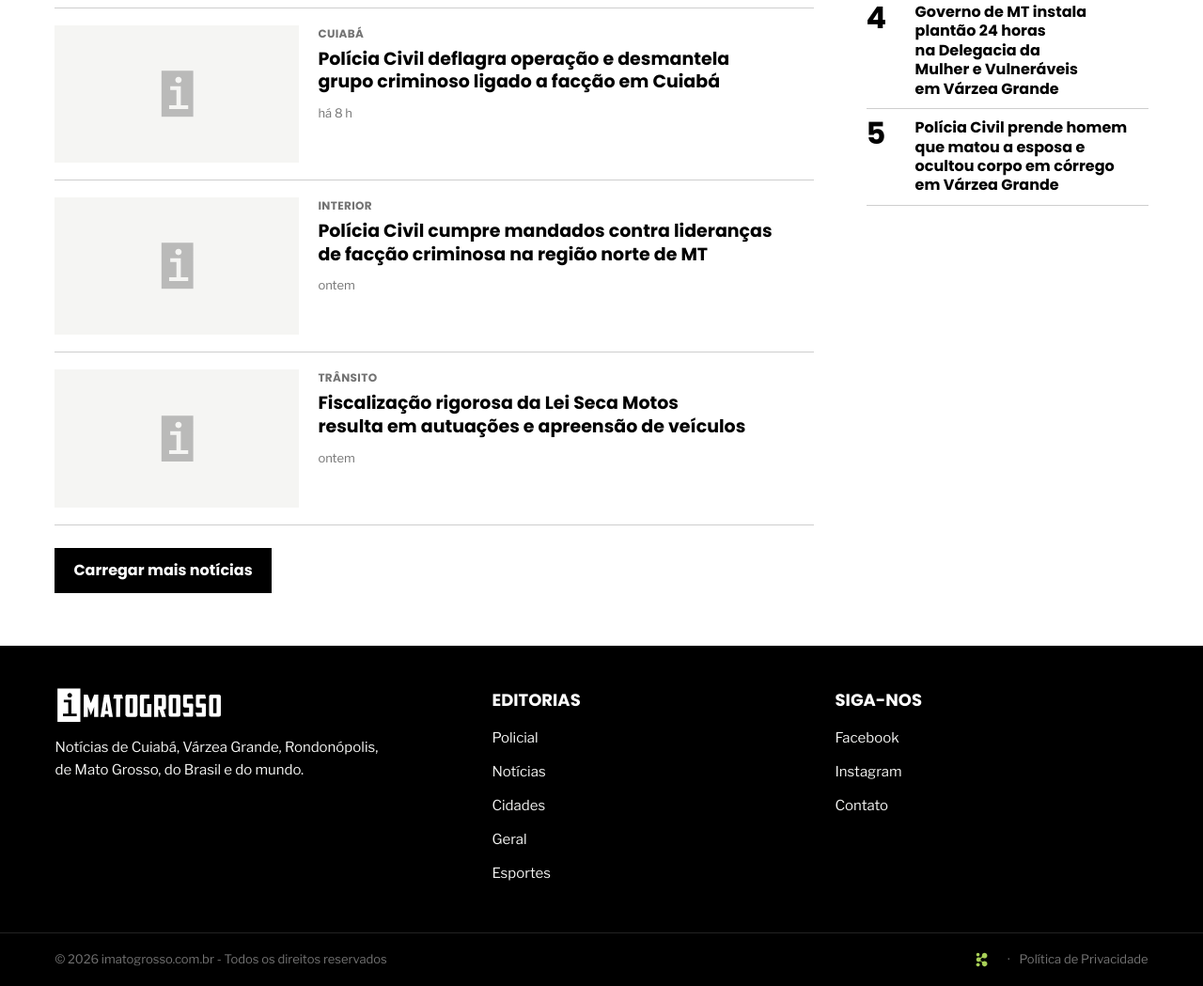
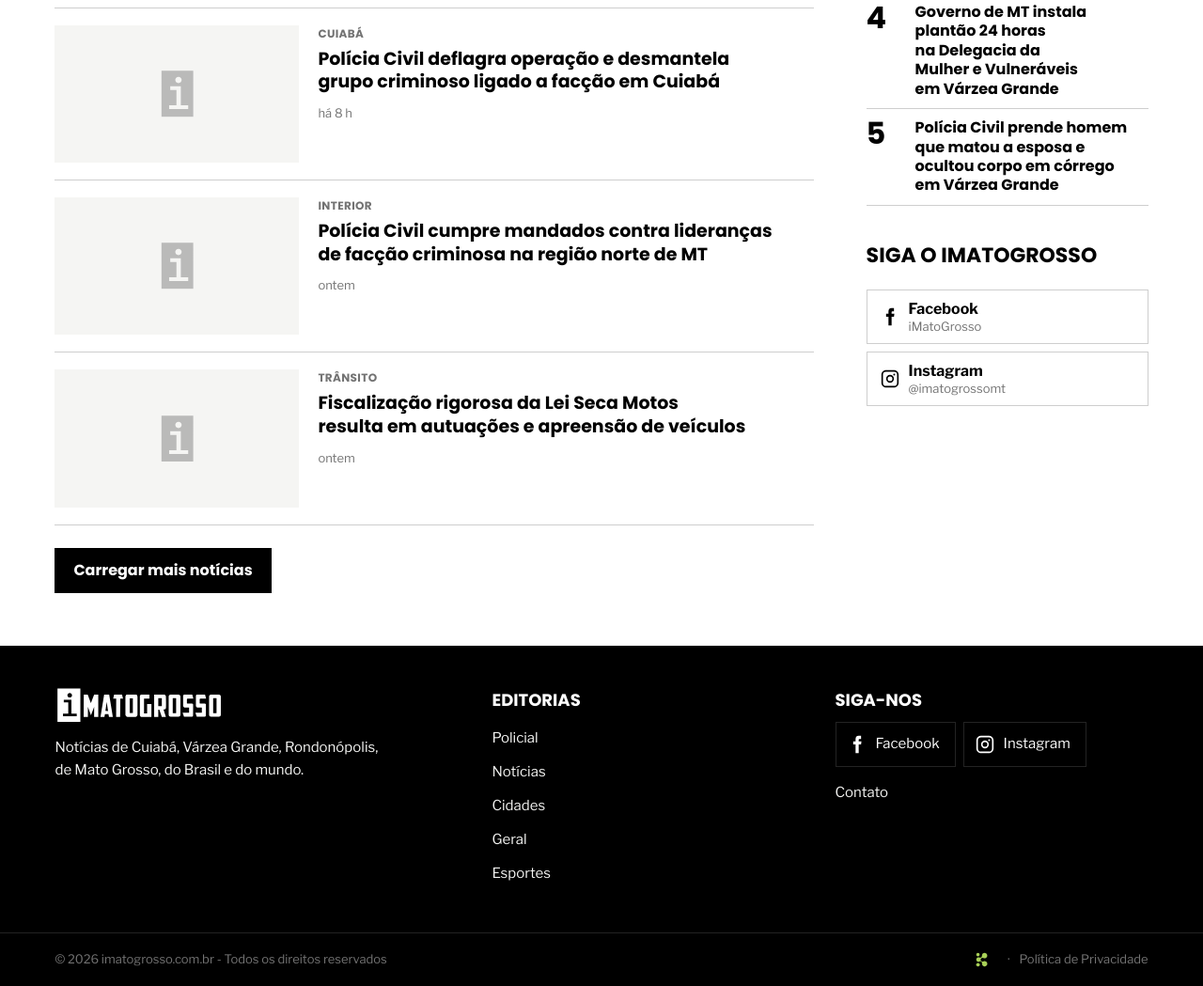
Before and after one commit to luizpodecrer-ship-it/imatogrosso, a plain HTML site: page editoria.html in a window 1280 px wide. Shown: the part 1755-2804 px from the top of the page at 94% size. Drawn offline with nearby package versions, Linux system fonts and the light colour scheme.

Commit message:
Redes sociais: Facebook e Instagram com ícone no rodapé, na lateral e no contato
Links do site atual, abrindo em nova aba em todo o portal.

Co-Authored-By: Claude Opus 5.5 <noreply@anthropic.com>
Claude-Session: https://claude.ai/code/session_013Hzvk4DKoLEkXngPdMkbib

```diff
--- a/assets/css/style.css
+++ b/assets/css/style.css
@@ -288,3 +288,14 @@ footer .copy .wrap{display:flex;flex-wrap:wrap;align-items:center;justify-conten
 .dock-x svg{width:16px;height:16px;fill:none;stroke:currentColor;stroke-width:2;stroke-linecap:round}
 @media(prefers-reduced-motion:reduce){.dock-form,.dock-btn,.dock-x{transition:none}}
 @media(max-width:600px){.dock.aberto .dock-form{width:calc(100vw - 2*max(3vw,16px));background:var(--bg)}}
+
+/* ===== Redes sociais (Facebook e Instagram) ===== */
+.rede{display:inline-flex;align-items:center;gap:10px;min-height:48px;padding:0 16px 0 12px;border:1px solid var(--line);color:var(--ink);transition:background-color .2s,border-color .2s}
+.rede svg{width:20px;height:20px;fill:currentColor;flex:none}
+.rede:hover{background:var(--paper);border-color:var(--ink)}
+.redes-rod{display:flex;flex-wrap:wrap;gap:8px;margin-bottom:10px}
+footer .rede{color:var(--k4);border-color:var(--k1)}footer .rede:hover{background:var(--k1);border-color:var(--k2);text-decoration:none}
+.siga h2{margin:0 0 12px;font:700 22px var(--cond);text-transform:uppercase}
+.siga{display:grid;gap:8px}
+.siga .rede{padding:10px 14px}.siga .rede span{display:grid;line-height:1.25}.siga .rede small{color:var(--mut);font-size:13px}
+.canal .redes{flex-wrap:wrap;gap:8px}.canal .redes .rede{font:700 15px var(--heading-font);min-height:44px;white-space:nowrap;overflow-wrap:normal}.canal .redes .rede:hover{text-decoration:none}
--- a/editoria.html
+++ b/editoria.html
@@ -37,8 +37,8 @@
    <button type="button" role="radio" data-t="dark" aria-label="Tema escuro"><svg viewBox="0 0 24 24"><path d="M12 3a6 6 0 0 0 9 9 9 9 0 1 1-9-9Z"/></svg></button>
   </div>
  <nav class="soc" aria-label="Redes sociais">
-  <a href="https://www.facebook.com/profile.php?id=61579282092124" aria-label="Facebook"><svg><use href="#fb"/></svg></a>
-  <a href="https://www.instagram.com/imatogrossomt" aria-label="Instagram"><svg><use href="#ig"/></svg></a>
+  <a href="https://www.facebook.com/profile.php?id=61579282092124" target="_blank" rel="noopener" aria-label="Facebook do iMatoGrosso (abre em nova aba)"><svg><use href="#fb"/></svg></a>
+  <a href="https://www.instagram.com/imatogrossomt/" target="_blank" rel="noopener" aria-label="Instagram do iMatoGrosso (abre em nova aba)"><svg><use href="#ig"/></svg></a>
   <a href="contato.html" aria-label="E-mail"><svg><use href="#ml"/></svg></a>
  </nav>
 </div></div>
@@ -96,6 +96,10 @@
    <!-- WP: posição "banner-editoria-lateral-300x250" (lateral da editoria) -->
    <div class="ad a300"><span><b>300 × 250</b>banner lateral</span></div>
    <div class="lidas"><h2>Mais lidas</h2><ol id="lidas"></ol></div>
+   <div class="siga"><h2>Siga o iMatoGrosso</h2>
+    <a class="rede" href="https://www.facebook.com/profile.php?id=61579282092124" target="_blank" rel="noopener"><svg aria-hidden="true"><use href="#fb"/></svg><span><b>Facebook</b><small>iMatoGrosso</small></span></a>
+    <a class="rede" href="https://www.instagram.com/imatogrossomt/" target="_blank" rel="noopener"><svg aria-hidden="true"><use href="#ig"/></svg><span><b>Instagram</b><small>@imatogrossomt</small></span></a>
+   </div>
   </aside>
  </div>
 </div>
@@ -105,7 +109,10 @@
  <div><a class="logo" href="index.html" aria-label="iMatoGrosso"><svg viewBox="0 0 841.89 181.89"><use href="#logo"/></svg></a>
   <p>Notícias de Cuiabá, Várzea Grande, Rondonópolis,<br>de Mato Grosso, do Brasil e do mundo.</p></div>
  <div><h3>Editorias</h3><ul><li><a href="editoria.html?e=policial">Policial</a></li><li><a href="editoria.html?e=noticias">Notícias</a></li><li><a href="editoria.html?e=cidades">Cidades</a></li><li><a href="editoria.html?e=geral">Geral</a></li><li><a href="editoria.html?e=esportes">Esportes</a></li></ul></div>
- <div><h3>Siga-nos</h3><ul><li><a href="https://www.facebook.com/profile.php?id=61579282092124">Facebook</a></li><li><a href="https://www.instagram.com/imatogrossomt">Instagram</a></li><li><a href="contato.html">Contato</a></li></ul></div>
+ <div><h3>Siga-nos</h3><div class="redes-rod">
+  <a class="rede" href="https://www.facebook.com/profile.php?id=61579282092124" target="_blank" rel="noopener"><svg aria-hidden="true"><use href="#fb"/></svg><span>Facebook</span></a>
+  <a class="rede" href="https://www.instagram.com/imatogrossomt/" target="_blank" rel="noopener"><svg aria-hidden="true"><use href="#ig"/></svg><span>Instagram</span></a>
+ </div><ul><li><a href="contato.html">Contato</a></li></ul></div>
 </div><div class="copy"><div class="wrap">
  <span>© 2026 imatogrosso.com.br - Todos os direitos reservados</span>
  <span class="assina"><a class="astravox" href="https://www.astravox.com.br" target="_blank" rel="noopener" aria-label="Desenvolvido por AstraVox (abre em nova aba)" title="Desenvolvido por AstraVox"><img src="assets/img/logo/astravox-icone.svg" alt="" width="13" height="16"></a><span aria-hidden="true">·</span><a href="privacidade.html">Política de Privacidade</a></span>
```
Also changed, not shown: contato.html (+7 -4 lines), index.html (+6 -3 lines), noticia.html (+10 -3 lines), privacidade.html (+6 -3 lines), 1 other file.
